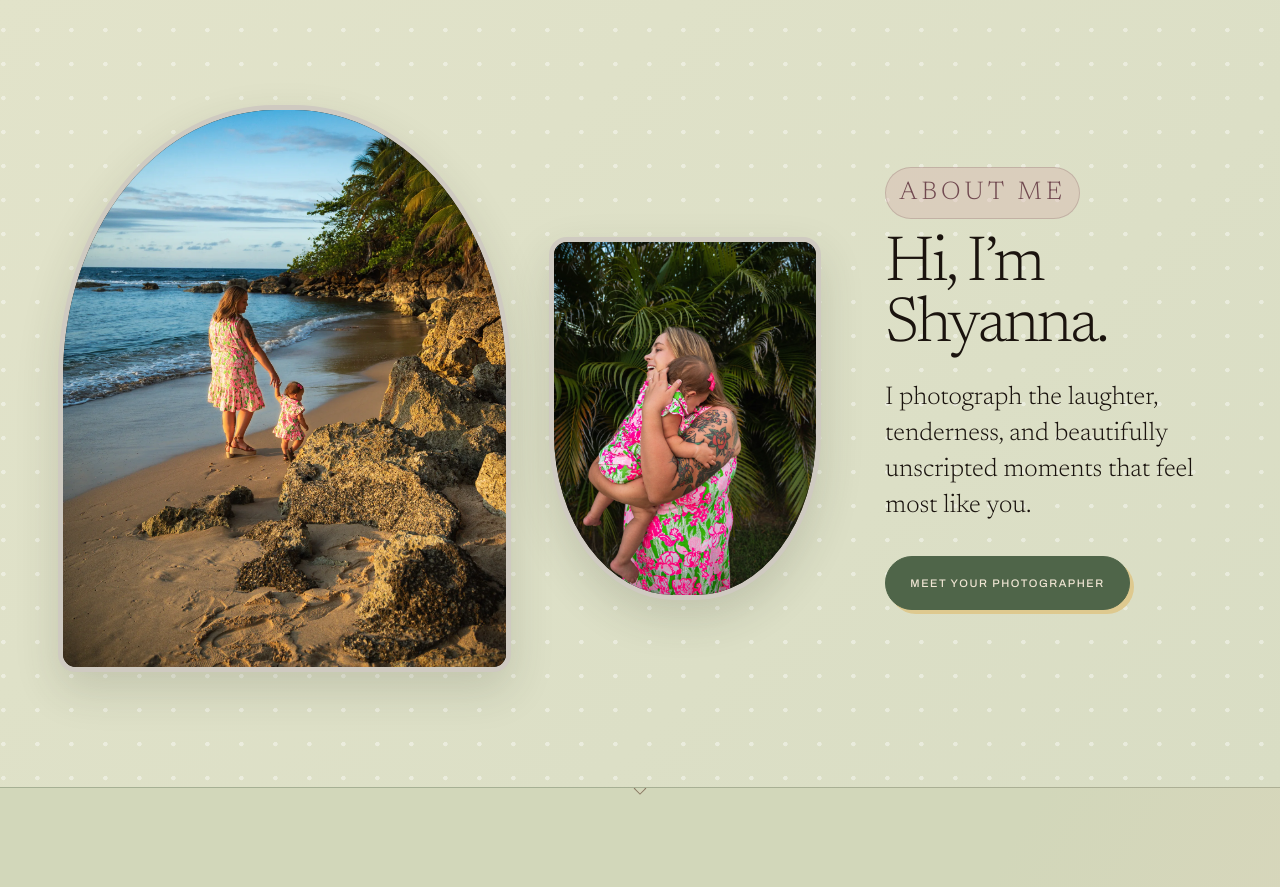
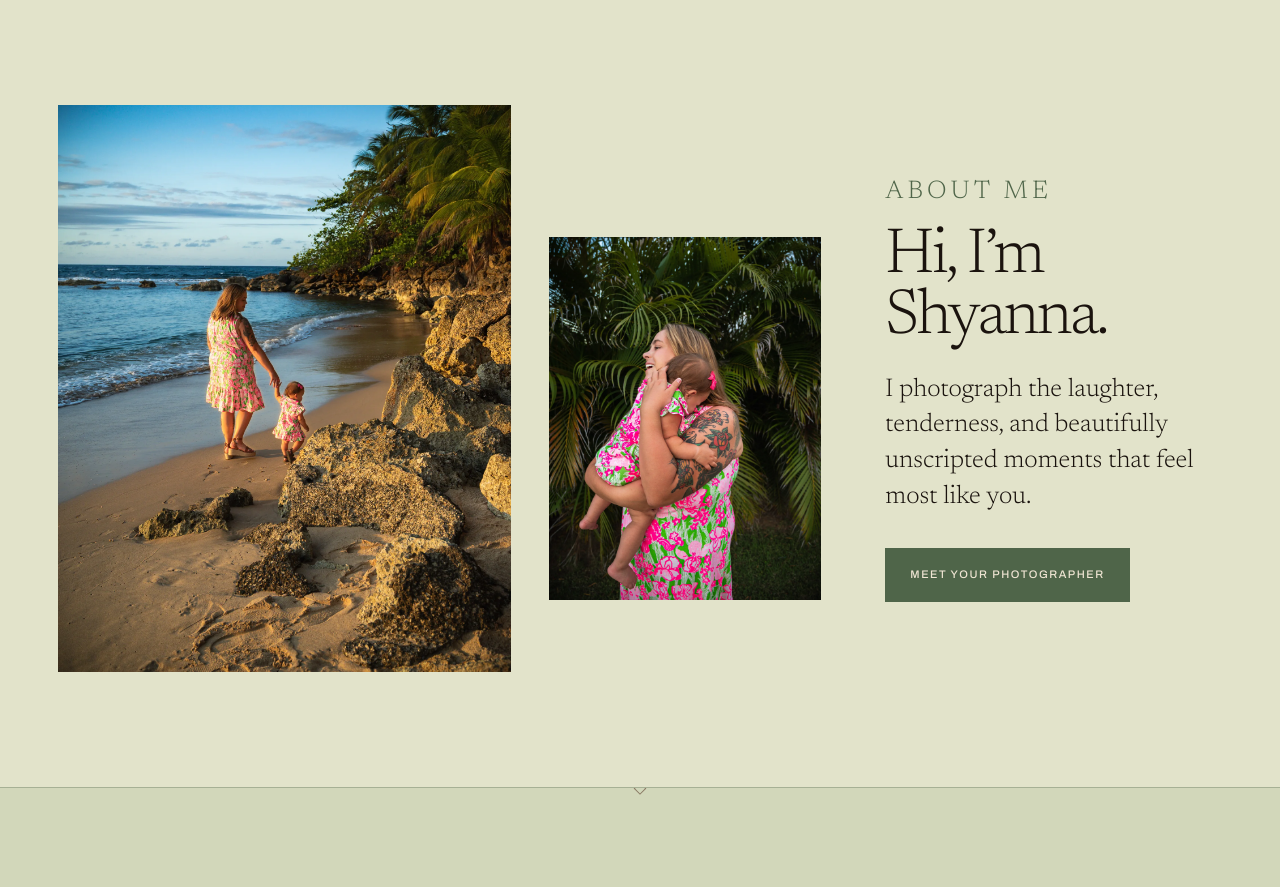
Before and after one commit to Mountain-Dr3w/shy-and-wild, a website: page index.html in a window 1280 px wide. Shown: the part 850-1737 px from the top of the page. Drawn offline with nearby package versions, Linux system fonts and the light colour scheme.

Commit message:
Revert "Polish homepage cottage-core styling"
This reverts commit 1b66bcc3ef983bb4e6eed3c496de5f45066bc038.

```diff
--- a/index.html
+++ b/index.html
@@ -142,9 +142,6 @@
         --fern: #4f6549;
         --moss: #768267;
         --sage-paper: #e2e3ca;
-        --petal: #d7aea9;
-        --butter: #dec98f;
-        --berry: #70484f;
         --page-width: 1360px;
         --page-gutter: clamp(20px, 4.5vw, 64px);
         background: var(--walnut);
@@ -399,10 +396,7 @@
         isolation: isolate;
         overflow: hidden;
         padding-block: clamp(72px, 9vw, 120px);
-        background:
-          radial-gradient(circle at 10% 18%, rgba(255, 255, 255, .4) 0 2px, transparent 2.5px),
-          linear-gradient(135deg, var(--sage-paper), #d9ddc4);
-        background-size: 34px 34px, auto;
+        background: var(--sage-paper);
         color: var(--walnut);
       }
 
@@ -413,38 +407,14 @@
         align-items: center;
       }
 
-      .home-preview-photo {
-        margin: 0;
-        overflow: hidden;
-        border: 5px solid rgba(255, 252, 242, .78);
-        background: var(--bark);
-        box-shadow: 0 18px 44px rgba(47, 57, 40, .16);
-      }
-      .home-preview-photo:first-child { aspect-ratio: 4 / 5; border-radius: 48% 48% 18px 18px; }
-      .home-preview-photo:nth-child(2) { aspect-ratio: 3 / 4; margin-top: 22%; border-radius: 18px 18px 46% 46%; }
+      .home-preview-photo { margin: 0; overflow: hidden; background: var(--bark); }
+      .home-preview-photo:first-child { aspect-ratio: 4 / 5; }
+      .home-preview-photo:nth-child(2) { aspect-ratio: 3 / 4; margin-top: 22%; }
       .home-preview-copy { padding-left: clamp(8px, 2vw, 28px); }
-      .home-preview-copy .eyebrow {
-        width: fit-content;
-        margin: 0;
-        padding: 8px 13px 7px;
-        border: 1px solid rgba(112, 72, 79, .22);
-        border-radius: 999px;
-        color: var(--berry);
-        background: rgba(215, 174, 169, .34);
-      }
+      .home-preview-copy .eyebrow { color: var(--fern); }
       .home-preview-copy h2 { margin: 16px 0 24px; color: var(--walnut); font: 300 clamp(44px, 5vw, 72px)/.95 "Newsreader", Georgia, serif; letter-spacing: -.04em; }
       .home-preview-copy p { margin: 0; font: 300 clamp(20px, 2vw, 27px)/1.4 "Newsreader", Georgia, serif; }
-      .home-preview-copy .button-link {
-        border-color: var(--fern);
-        border-radius: 999px;
-        color: var(--paper);
-        background: var(--fern);
-        box-shadow: 4px 4px 0 var(--butter);
-        transform: translate(0);
-        transition: color 160ms ease, background-color 160ms ease, box-shadow 160ms ease, transform 160ms ease;
-      }
-      .home-preview-copy .button-link:hover,
-      .home-preview-copy .button-link:focus-visible { box-shadow: 1px 1px 0 var(--butter); transform: translate(3px, 3px); }
+      .home-preview-copy .button-link { color: var(--paper); background: var(--fern); border-color: var(--fern); }
 
       .section-heading {
         margin: 0;
@@ -850,7 +820,7 @@
         overflow: hidden;
         padding-block: clamp(72px, 8vw, 112px);
         border-top: 1px solid rgba(79, 101, 73, 0.34);
-        background: linear-gradient(120deg, #d2d7ba 0 58%, #ddd5bc 100%);
+        background: #d2d7ba;
         color: var(--walnut);
       }
 
@@ -866,27 +836,14 @@
       .testimonial-label { grid-column: 1 / 4; }
 
       .testimonial-label .eyebrow {
-        width: fit-content;
         margin-top: 8px;
-        padding: 8px 13px 7px;
-        border: 1px solid rgba(112, 72, 79, .2);
-        border-radius: 999px;
         color: var(--fern);
-        background: rgba(239, 229, 211, .44);
       }
 
       .testimonial-quote {
         margin: 0;
-        padding: clamp(24px, 3vw, 38px);
-        border: 1px solid rgba(112, 72, 79, .17);
-        border-radius: 8px 42px 8px 42px;
-        background: rgba(246, 240, 223, .54);
-        box-shadow: 8px 8px 0 rgba(215, 174, 169, .34);
-      }
-
-      .testimonial-quote:nth-child(even) {
-        border-radius: 42px 8px 42px 8px;
-        box-shadow: 8px 8px 0 rgba(222, 201, 143, .38);
+        padding-bottom: 36px;
+        border-bottom: 1px solid rgba(58, 45, 33, 0.28);
       }
 
       .testimonial-text {
```
